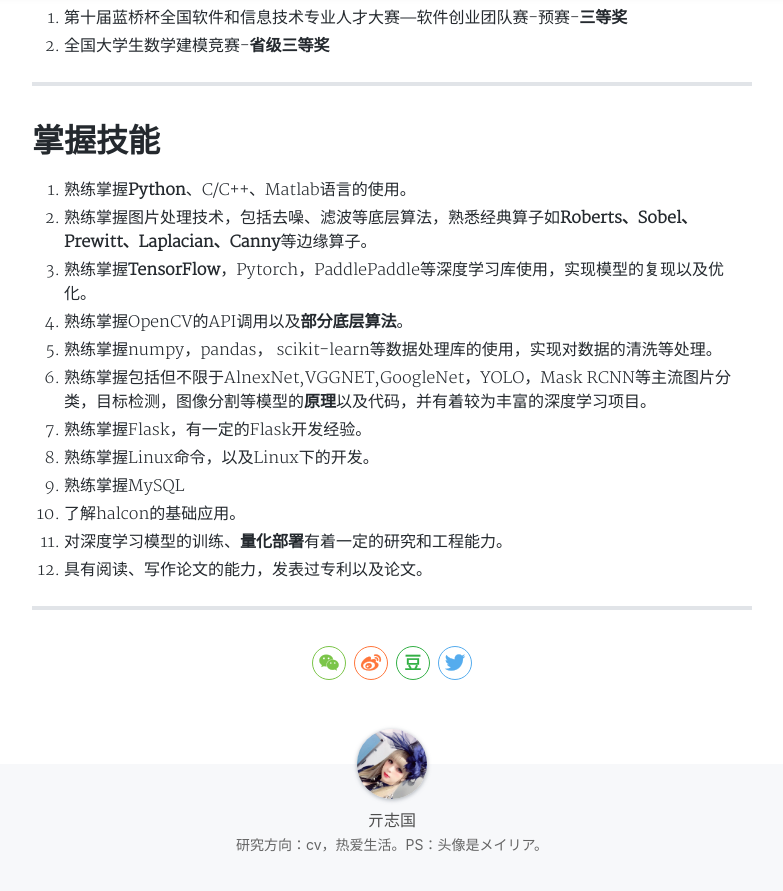
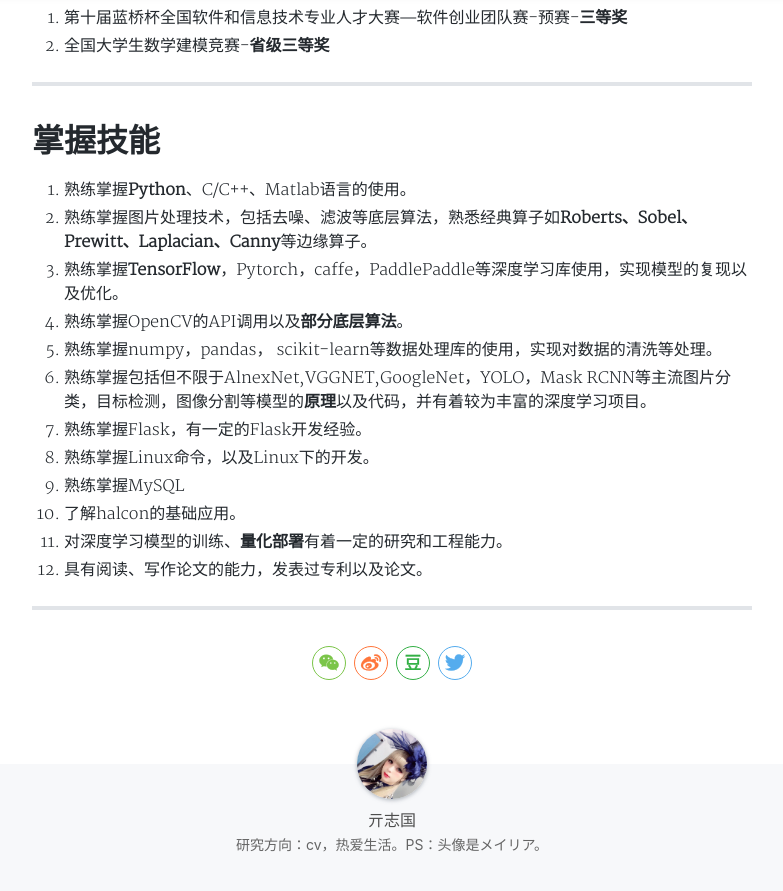
Before and after one commit to Qzgfather/Qzgfather.github.io, a Jekyll site: the page built from _posts/2020-01-09-hello.md, in a window 1280 px wide and 900 px high, scrolled down 1636 px. Shown: the top 891 px of the window, without its empty margins (248-1031 px from the left). Built offline with Jekyll 4.4.1, drawn with Linux system fonts in a browser that asks for light colours; nearby versions of some CDN libraries; a style sheet for code colours, icons or effects is not loaded.

Commit message:
Update 2020-01-09-hello.md

```diff
--- a/_posts/2020-01-09-hello.md
+++ b/_posts/2020-01-09-hello.md
@@ -63,7 +63,7 @@ tags: 个人简介
 
 1. 熟练掌握**Python**、C/C++、Matlab语言的使用。
 2. 熟练掌握图片处理技术，包括去噪、滤波等底层算法，熟悉经典算子如**Roberts、Sobel、Prewitt、Laplacian、Canny**等边缘算子。
-3. 熟练掌握**TensorFlow**，Pytorch，PaddlePaddle等深度学习库使用，实现模型的复现以及优化。
+3. 熟练掌握**TensorFlow**，Pytorch，caffe，PaddlePaddle等深度学习库使用，实现模型的复现以及优化。
 4. 熟练掌握OpenCV的API调用以及**部分底层算法**。
 5. 熟练掌握numpy，pandas， scikit-learn等数据处理库的使用，实现对数据的清洗等处理。
 6. 熟练掌握包括但不限于AlnexNet,VGGNET,GoogleNet，YOLO，Mask RCNN等主流图片分类，目标检测，图像分割等模型的**原理**以及代码，并有着较为丰富的深度学习项目。
```
